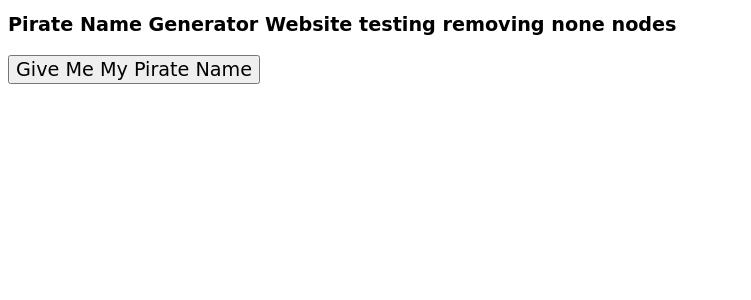
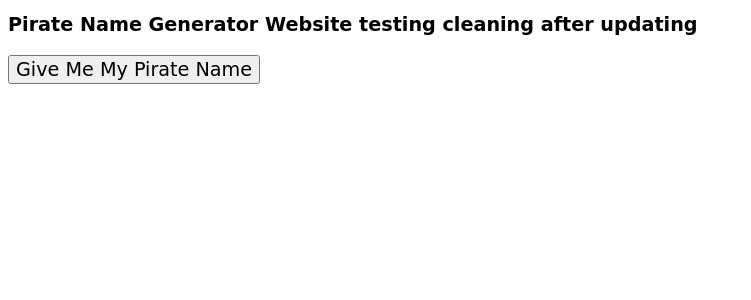
Before and after one commit to DavidQATraining/SFIA2Kube, a Flask app: page / in a window 1280 px wide. Shown: the top 300 px of the page, without its empty margins (0-751 px from the left). Run offline with Flask 2, Linux system fonts and the light colour scheme; data that the repository does not hold is empty; some web fonts are replaced.

Commit message:
testing clean.sh

```diff
--- a/Service_1/application/templates/index.html
+++ b/Service_1/application/templates/index.html
@@ -14,7 +14,7 @@
         </head>
         <body>
             <h1 class="addfont">
-                Pirate Name Generator Website testing removing none nodes
+                Pirate Name Generator Website testing cleaning after updating
             </h1>
 
             <p class="addfont">
```
Also changed, not shown: 3 other files.
